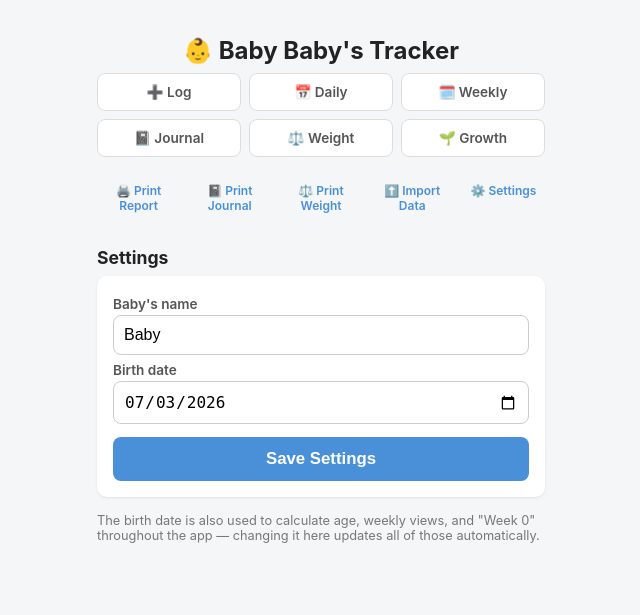
After one commit to vgx-gh/bubsteps, a Flask app: page /settings in a window 1280 px wide. The commit adds this page. Shown: the top 615 px of the page, without its empty margins (319-959 px from the left). Run offline with Flask 3, Linux system fonts and the light colour scheme; data that the repository does not hold is empty.

Commit message:
Add settings page for baby name/birth date; fix hardcoded Friday week anchor

```diff
--- a/app.py
+++ b/app.py
@@ -33,8 +33,8 @@ FEED_TYPES = ("breast", "express", "formula")
 # Accepted date formats for CSV import, tried in order
 DATE_FORMATS = ["%Y-%m-%d", "%d/%m/%Y", "%d/%m/%y", "%d-%m-%Y", "%Y/%m/%d"]
 
-# Ethan's birth date - used to calculate current age for the guidance page
-BABY_BIRTH_DATE = date(2026, 7, 3)
+# Baby's name and birth date are configurable via the /settings page (see get_settings()
+# below) instead of being hardcoded here.
 
 # General age-based guidance, roughly following common CDC/AAP-style newborn guidance.
 # Each entry applies from its "from_days" onward, in ascending order.
@@ -144,6 +144,53 @@ def get_db():
     return conn
 
 
+# Seed defaults - used only until someone saves real values on the /settings page,
+# so a freshly-cloned copy of the app behaves sensibly out of the box.
+DEFAULT_BABY_NAME = "Baby"
+DEFAULT_BIRTH_DATE = date(2026, 7, 3)
+
+
+def get_settings():
+    """Current baby_name (str) and birth_date (date object), read from the settings
+    table. Falls back to the defaults above if no settings row has been saved yet."""
+    conn = get_db()
+    row = conn.execute("SELECT * FROM settings WHERE id = 1").fetchone()
+    conn.close()
+    if row is None:
+        return {"baby_name": DEFAULT_BABY_NAME, "birth_date": DEFAULT_BIRTH_DATE}
+    return {
+        "baby_name": row["baby_name"],
+        "birth_date": datetime.strptime(row["birth_date"], "%Y-%m-%d").date(),
+    }
+
+
+def save_settings(baby_name, birth_date_str):
+    """birth_date_str should be an ISO 'YYYY-MM-DD' string, e.g. from an
+    <input type="date"> form field."""
+    conn = get_db()
+    conn.execute(
+        """
+        INSERT INTO settings (id, baby_name, birth_date) VALUES (1, ?, ?)
+        ON CONFLICT(id) DO UPDATE SET baby_name = excluded.baby_name, birth_date = excluded.birth_date
+        """,
+        (baby_name, birth_date_str),
+    )
+    conn.commit()
+    conn.close()
+
+
+def get_birth_date():
+    """Convenience accessor for the common case where only the date is needed."""
+    return get_settings()["birth_date"]
+
+
+@app.context_processor
+def inject_settings():
+    """Makes baby_name available in every template automatically, so templates don't
+    each need it passed in explicitly via render_template()."""
+    return {"baby_name": get_settings()["baby_name"]}
+
+
 def init_db():
     conn = get_db()
     conn.execute(
@@ -194,6 +241,15 @@ def init_db():
             week_number INTEGER PRIMARY KEY,
             filename TEXT NOT NULL,
             uploaded_at TEXT NOT NULL
+        )
+        """
+    )
+    conn.execute(
+        """
+        CREATE TABLE IF NOT EXISTS settings (
+            id INTEGER PRIMARY KEY CHECK (id = 1),
+            baby_name TEXT NOT NULL,
+            birth_date TEXT NOT NULL
         )
         """
     )
@@ -410,12 +466,12 @@ def day_view():
 
 @app.route("/week")
 def week_view():
-    # anchor date - defaults to today, week runs Fri-Thu containing that date
-    # (Ethan was born on a Friday, so weeks start there)
+    # anchor date - defaults to today. Each 7-day week starts on baby's birth weekday,
+    # so "Week 0" always begins the day baby was born (whatever day of the week that was)
     anchor_str = request.args.get("entry_date") or date.today().isoformat()
     anchor = datetime.strptime(anchor_str, "%Y-%m-%d").date()
-    days_since_friday = (anchor.weekday() - 4) % 7  # Friday = weekday() 4
-    week_start = anchor - timedelta(days=days_since_friday)
+    days_since_anchor_weekday = (anchor.weekday() - get_birth_date().weekday()) % 7
+    week_start = anchor - timedelta(days=days_since_anchor_weekday)
     week_end = week_start + timedelta(days=6)  # Thursday
 
     conn = get_db()
@@ -440,8 +496,8 @@ def week_view():
     next_week_anchor = (week_start + timedelta(days=7)).isoformat()
     is_current_week = (week_start <= date.today() <= week_end)
 
-    # Ethan's birth date is itself a Friday, so it's the start of his "Week 0"
-    week_number = (week_start - BABY_BIRTH_DATE).days // 7
+    # Baby's birth date is itself the start of "Week 0"
+    week_number = (week_start - get_birth_date()).days // 7
     is_birth_week = (week_number <= 0)
     last_fed = get_last_fed()
 
@@ -457,7 +513,7 @@ def week_view():
         is_current_week=is_current_week,
         week_number=week_number,
         is_birth_week=is_birth_week,
-        birth_week_anchor=BABY_BIRTH_DATE.isoformat(),
+        birth_week_anchor=get_birth_date().isoformat(),
         last_fed=last_fed,
         today=date.today().isoformat(),
         active="week",
@@ -742,10 +798,10 @@ def journal_view():
 
     anchor_str = request.args.get("entry_date") or date.today().isoformat()
     anchor = datetime.strptime(anchor_str, "%Y-%m-%d").date()
-    days_since_friday = (anchor.weekday() - 4) % 7
-    week_start = anchor - timedelta(days=days_since_friday)
+    days_since_anchor_weekday = (anchor.weekday() - get_birth_date().weekday()) % 7
+    week_start = anchor - timedelta(days=days_since_anchor_weekday)
     week_end = week_start + timedelta(days=6)
-    week_number = (week_start - BABY_BIRTH_DATE).days // 7
+    week_number = (week_start - get_birth_date()).days // 7
     is_birth_week = (week_number <= 0)
 
     conn = get_db()
@@ -770,7 +826,7 @@ def journal_view():
     for i in range(7):
         d = week_start + timedelta(days=i)
         d_str = d.isoformat()
-        day_number = (d - BABY_BIRTH_DATE).days
+        day_number = (d - get_birth_date()).days
         days.append({
             "date": d_str,
             "label": d.strftime("%a %d %b"),
@@ -789,7 +845,7 @@ def journal_view():
         week_end=week_end.isoformat(),
         week_number=week_number,
         is_birth_week=is_birth_week,
-        birth_week_anchor=BABY_BIRTH_DATE.isoformat(),
+        birth_week_anchor=get_birth_date().isoformat(),
         days=days,
         anchor=anchor_str,
         prev_week_anchor=prev_week_anchor,
@@ -916,8 +972,8 @@ def journal_report():
 
     def week_start_for(d_str):
         d = datetime.strptime(d_str, "%Y-%m-%d").date()
-        days_since_friday = (d.weekday() - 4) % 7
-        return d - timedelta(days=days_since_friday)
+        days_since_anchor_weekday = (d.weekday() - get_birth_date().weekday()) % 7
+        return d - timedelta(days=days_since_anchor_weekday)
 
     weeks = {}
     for d_str in by_date:
@@ -928,12 +984,12 @@ def journal_report():
     for ws in sorted(weeks.keys(), reverse=True):
         week_start_date = datetime.strptime(ws, "%Y-%m-%d").date()
         week_end_date = week_start_date + timedelta(days=6)
-        week_number = (week_start_date - BABY_BIRTH_DATE).days // 7
+        week_number = (week_start_date - get_birth_date()).days // 7
 
         day_list = []
         for d_str in sorted(weeks[ws], reverse=True):
             d = datetime.strptime(d_str, "%Y-%m-%d").date()
-            day_number = (d - BABY_BIRTH_DATE).days
+            day_number = (d - get_birth_date()).days
             day_list.append({"date": d_str, "day_number": day_number, "entries": by_date[d_str]})
 
         week_summaries.append({
@@ -953,7 +1009,7 @@ def journal_report():
 @app.route("/growth")
 def growth_view():
     today = date.today()
-    age_days = (today - BABY_BIRTH_DATE).days
+    age_days = (today - get_birth_date()).days
     weeks, days = divmod(age_days, 7)
     months = round(age_days / 30.44, 1)
 
@@ -969,7 +1025,7 @@ def growth_view():
         guidance=guidance,
         all_stages=AGE_GUIDANCE,
         current_index=current_index,
-        birth_date=BABY_BIRTH_DATE.isoformat(),
+        birth_date=get_birth_date().isoformat(),
         active="growth",
     )
 
@@ -997,7 +1053,7 @@ def get_photo_year_font(size, bold=False):
 
 def build_photo_collage_pdf(items_data, theme_key, title_text, label_prefix, upload_dir):
     """Compose a print-ready A3 (300 DPI) collage of 12 photos using Pillow.
-    Shared by both the 'Ethan's First Year' (months) and 'Ethan's First 12 Weeks' pages."""
+    Shared by both the year-view (months) and 12-week photo collage pages."""
     theme = PHOTO_YEAR_THEMES.get(theme_key, PHOTO_YEAR_THEMES["soft_blue"])
 
     dpi = 300
@@ -1192,7 +1248,9 @@ def photo_weeks_generate():
     weeks_data = [{"number": i, "filename": photos_by_week.get(i)} for i in range(1, 13)]
 
     weeks_upload_dir = os.path.join("static", "uploads", "photo_weeks")
-    pdf_buffer = build_photo_collage_pdf(weeks_data, theme_key, "Ethan's First 12 Weeks", "Week", weeks_upload_dir)
+    pdf_buffer = build_photo_collage_pdf(
+        weeks_data, theme_key, f"{get_settings()['baby_name']}'s First 12 Weeks", "Week", weeks_upload_dir
+    )
 
     return send_file(
         pdf_buffer,
@@ -1226,8 +1284,8 @@ def report_view():
     # then group dates into Fri-Thu weeks, matching the Weekly View's week boundaries
     def week_start_for(d_str):
         d = datetime.strptime(d_str, "%Y-%m-%d").date()
-        days_since_friday = (d.weekday() - 4) % 7
-        return d - timedelta(days=days_since_friday)
+        days_since_anchor_weekday = (d.weekday() - get_birth_date().weekday()) % 7
+        return d - timedelta(days=days_since_anchor_weekday)
 
     weeks = {}  # week_start_iso -> list of dates
     for d_str in by_date:
@@ -1238,7 +1296,7 @@ def report_view():
     for ws in sorted(weeks.keys(), reverse=True):  # latest week first
         week_start_date = datetime.strptime(ws, "%Y-%m-%d").date()
         week_end_date = week_start_date + timedelta(days=6)
-        week_number = (week_start_date - BABY_BIRTH_DATE).days // 7
+        week_number = (week_start_date - get_birth_date()).days // 7
 
         day_summaries = []
         for d_str in sorted(weeks[ws], reverse=True):  # latest day first within the week
@@ -1463,7 +1521,26 @@ def journal_export_csv():
     return Response(
         output.getvalue(),
         mimetype="text/csv",
-        headers={"Content-Disposition": "attachment; filename=baby-ethan-journal.csv"},
+        headers={"Content-Disposition": "attachment; filename=baby-tracker-journal.csv"},
+    )
+
+
+@app.route("/settings", methods=["GET", "POST"])
+def settings_view():
+    saved = False
+    if request.method == "POST":
+        baby_name = (request.form.get("baby_name") or "").strip() or DEFAULT_BABY_NAME
+        birth_date_str = request.form.get("birth_date") or date.today().isoformat()
+        save_settings(baby_name, birth_date_str)
+        saved = True
+
+    settings = get_settings()
+    return render_template(
+        "settings.html",
+        baby_name_value=settings["baby_name"],
+        birth_date_value=settings["birth_date"].isoformat(),
+        saved=saved,
+        active="settings",
     )
 
 
--- a/templates/_nav.html
+++ b/templates/_nav.html
@@ -11,4 +11,5 @@
     <a href="{{ url_for('journal_report') }}">📓 Print Journal</a>
     <a href="{{ url_for('weight_report') }}">⚖️ Print Weight</a>
     <a href="{{ url_for('import_csv') }}">⬆️ Import Data</a>
+    <a href="{{ url_for('settings_view') }}" {% if active=='settings' %}class="active"{% endif %}>⚙️ Settings</a>
 </div>
--- a/templates/day.html
+++ b/templates/day.html
@@ -3,7 +3,7 @@
 <head>
     <meta charset="UTF-8">
     <meta name="viewport" content="width=device-width, initial-scale=1.0">
-    <title>Daily View - Baby Ethan's Tracker</title>
+    <title>Daily View - Baby {{ baby_name }}'s Tracker</title>
     <link rel="stylesheet" href="{{ url_for('static', filename='style.css') }}">
     <style>
         .daily-add-link { font-size:0.72rem; color:#4a90d9; font-weight:700; text-decoration:none; background:#eaf4ff; padding:3px 8px; border-radius:8px; }
@@ -11,7 +11,7 @@
 </head>
 <body>
     <div class="container">
-        <h1>👶 Baby Ethan's Tracker</h1>
+        <h1>👶 Baby {{ baby_name }}'s Tracker</h1>
         {% include "_nav.html" %}
 
         {% if last_fed %}
--- a/templates/edit.html
+++ b/templates/edit.html
@@ -3,12 +3,12 @@
 <head>
     <meta charset="UTF-8">
     <meta name="viewport" content="width=device-width, initial-scale=1.0">
-    <title>Edit Entry - Baby Ethan's Tracker</title>
+    <title>Edit Entry - Baby {{ baby_name }}'s Tracker</title>
     <link rel="stylesheet" href="{{ url_for('static', filename='style.css') }}">
 </head>
 <body>
     <div class="container">
-        <h1>👶 Baby Ethan's Tracker</h1>
+        <h1>👶 Baby {{ baby_name }}'s Tracker</h1>
         {% include "_nav.html" with context %}
 
         <h2>Edit Entry</h2>
--- a/templates/import.html
+++ b/templates/import.html
@@ -3,7 +3,7 @@
 <head>
     <meta charset="UTF-8">
     <meta name="viewport" content="width=device-width, initial-scale=1.0">
-    <title>Import - Baby Ethan's Tracker</title>
+    <title>Import - Baby {{ baby_name }}'s Tracker</title>
     <link rel="stylesheet" href="{{ url_for('static', filename='style.css') }}">
     <style>
         .import-section-label { font-size: 0.75rem; font-weight: 700; color: #4a90d9; text-transform: uppercase; letter-spacing: 0.03em; margin: 20px 0 6px; }
@@ -12,7 +12,7 @@
 </head>
 <body>
     <div class="container">
-        <h1>👶 Baby Ethan's Tracker</h1>
+        <h1>👶 Baby {{ baby_name }}'s Tracker</h1>
         {% include "_nav.html" %}
 
         <h2>Import History from CSV</h2>
--- a/templates/index.html
+++ b/templates/index.html
@@ -3,7 +3,7 @@
 <head>
     <meta charset="UTF-8">
     <meta name="viewport" content="width=device-width, initial-scale=1.0">
-    <title>Baby Ethan's Tracker</title>
+    <title>Baby {{ baby_name }}'s Tracker</title>
     <link rel="stylesheet" href="{{ url_for('static', filename='style.css') }}">
     <style>
         .entry-section-label { font-size: 0.75rem; font-weight: 700; color: #4a90d9; text-transform: uppercase; letter-spacing: 0.03em; margin: 20px 0 6px; }
@@ -12,7 +12,7 @@
 </head>
 <body>
     <div class="container">
-        <h1>👶 Baby Ethan's Tracker</h1>
+        <h1>👶 Baby {{ baby_name }}'s Tracker</h1>
         {% include "_nav.html" with context %}
 
         {% if last_fed %}
--- a/templates/journal.html
+++ b/templates/journal.html
@@ -3,7 +3,7 @@
 <head>
     <meta charset="UTF-8">
     <meta name="viewport" content="width=device-width, initial-scale=1.0">
-    <title>Journal - Baby Ethan's Tracker</title>
+    <title>Journal - Baby {{ baby_name }}'s Tracker</title>
     <link rel="stylesheet" href="{{ url_for('static', filename='style.css') }}">
     <style>
         .journal-day { background:#fff; border-radius:10px; padding:12px 14px; margin-bottom:10px; box-shadow:0 1px 3px rgba(0,0,0,0.08); }
@@ -26,7 +26,7 @@
 </head>
 <body>
     <div class="container">
-        <h1>👶 Baby Ethan's Tracker</h1>
+        <h1>👶 Baby {{ baby_name }}'s Tracker</h1>
         {% include "_nav.html" %}
 
         <form method="GET" class="date-picker">
@@ -54,7 +54,7 @@
             <a href="{{ url_for('journal_view', entry_date=next_week_anchor) }}">Next Week ▶</a>
         </div>
 
-        <div class="last-fed-banner">Week {{ week_number }} of Ethan's life</div>
+        <div class="last-fed-banner">Week {{ week_number }} of {{ baby_name }}'s life</div>
         <h2>Week of {{ week_start }} to {{ week_end }}</h2>
 
         <h2>Day by Day</h2>
--- a/templates/journal_edit.html
+++ b/templates/journal_edit.html
@@ -3,12 +3,12 @@
 <head>
     <meta charset="UTF-8">
     <meta name="viewport" content="width=device-width, initial-scale=1.0">
-    <title>Edit Journal Entry - Baby Ethan's Tracker</title>
+    <title>Edit Journal Entry - Baby {{ baby_name }}'s Tracker</title>
     <link rel="stylesheet" href="{{ url_for('static', filename='style.css') }}">
 </head>
 <body>
     <div class="container">
-        <h1>👶 Baby Ethan's Tracker</h1>
+        <h1>👶 Baby {{ baby_name }}'s Tracker</h1>
         {% include "_nav.html" %}
 
         <h2>Edit Journal Entry</h2>
--- a/templates/journal_import.html
+++ b/templates/journal_import.html
@@ -3,12 +3,12 @@
 <head>
     <meta charset="UTF-8">
     <meta name="viewport" content="width=device-width, initial-scale=1.0">
-    <title>Import Journal - Baby Ethan's Tracker</title>
+    <title>Import Journal - Baby {{ baby_name }}'s Tracker</title>
     <link rel="stylesheet" href="{{ url_for('static', filename='style.css') }}">
 </head>
 <body>
     <div class="container">
-        <h1>👶 Baby Ethan's Tracker</h1>
+        <h1>👶 Baby {{ baby_name }}'s Tracker</h1>
         {% include "_nav.html" %}
 
         <h2>Import Journal from CSV</h2>
--- a/templates/photo_weeks.html
+++ b/templates/photo_weeks.html
@@ -3,7 +3,7 @@
 <head>
     <meta charset="UTF-8">
     <meta name="viewport" content="width=device-width, initial-scale=1.0">
-    <title>Ethan's First 12 Weeks - Baby Ethan's Tracker</title>
+    <title>{{ baby_name }}'s First 12 Weeks - Baby {{ baby_name }}'s Tracker</title>
     <link rel="stylesheet" href="{{ url_for('static', filename='style.css') }}">
     <style>
         .photo-year-intro { text-align:center; color:#666; font-size:0.85rem; margin-bottom:16px; }
@@ -25,10 +25,10 @@
 </head>
 <body>
     <div class="container">
-        <h1>👶 Baby Ethan's Tracker</h1>
+        <h1>👶 Baby {{ baby_name }}'s Tracker</h1>
         {% include "_nav.html" %}
 
-        <h2 style="text-align:center;">📸 Ethan's First 12 Weeks</h2>
+        <h2 style="text-align:center;">📸 {{ baby_name }}'s First 12 Weeks</h2>
         <p class="photo-year-intro">Upload one photo per week, then generate a print-ready A3 keepsake collage.</p>
         <div class="photo-progress">{{ filled_count }} / 12 weeks uploaded</div>
 
--- /dev/null
+++ b/templates/settings.html
@@ -0,0 +1,36 @@
+<!DOCTYPE html>
+<html lang="en">
+<head>
+    <meta charset="UTF-8">
+    <meta name="viewport" content="width=device-width, initial-scale=1.0">
+    <title>Settings - Baby {{ baby_name }}'s Tracker</title>
+    <link rel="stylesheet" href="{{ url_for('static', filename='style.css') }}">
+</head>
+<body>
+    <div class="container">
+        <h1>👶 Baby {{ baby_name }}'s Tracker</h1>
+        {% include "_nav.html" %}
+
+        <h2>Settings</h2>
+
+        {% if saved %}
+        <p style="color:#2e7d32; font-weight:600;">✅ Saved.</p>
+        {% endif %}
+
+        <form method="POST" class="log-form">
+            <label for="baby_name">Baby's name</label>
+            <input type="text" id="baby_name" name="baby_name" value="{{ baby_name_value }}" required>
+
+            <label for="birth_date">Birth date</label>
+            <input type="date" id="birth_date" name="birth_date" value="{{ birth_date_value }}" required>
+
+            <button type="submit">Save Settings</button>
+        </form>
+
+        <p style="font-size:0.8rem; color:#777; margin-top:16px;">
+            The birth date is also used to calculate age, weekly views, and "Week 0" throughout the app —
+            changing it here updates all of those automatically.
+        </p>
+    </div>
+</body>
+</html>
--- a/templates/week.html
+++ b/templates/week.html
@@ -3,7 +3,7 @@
 <head>
     <meta charset="UTF-8">
     <meta name="viewport" content="width=device-width, initial-scale=1.0">
-    <title>Weekly View - Baby Ethan's Tracker</title>
+    <title>Weekly View - Baby {{ baby_name }}'s Tracker</title>
     <link rel="stylesheet" href="{{ url_for('static', filename='style.css') }}">
     <style>
         .week-day-card { background:#fff; border-radius:10px; padding:12px 14px; margin-bottom:12px; box-shadow:0 1px 3px rgba(0,0,0,0.08); }
@@ -20,7 +20,7 @@
 </head>
 <body>
     <div class="container">
-        <h1>👶 Baby Ethan's Tracker</h1>
+        <h1>👶 Baby {{ baby_name }}'s Tracker</h1>
         {% include "_nav.html" with context %}
 
         {% if last_fed %}
@@ -54,7 +54,7 @@
             <a href="{{ url_for('week_view', entry_date=next_week_anchor) }}">Next Week ▶</a>
         </div>
 
-        <div class="week-life-banner">Week {{ week_number }} of Ethan's life</div>
+        <div class="week-life-banner">Week {{ week_number }} of {{ baby_name }}'s life</div>
         <h2>Week of {{ week_start }} to {{ week_end }}</h2>
 
         <h2>Day by Day</h2>
--- a/templates/weight.html
+++ b/templates/weight.html
@@ -3,7 +3,7 @@
 <head>
     <meta charset="UTF-8">
     <meta name="viewport" content="width=device-width, initial-scale=1.0">
-    <title>Weight - Baby Ethan's Tracker</title>
+    <title>Weight - Baby {{ baby_name }}'s Tracker</title>
     <link rel="stylesheet" href="{{ url_for('static', filename='style.css') }}">
     <style>
         table.weight-history { width:100%; table-layout:fixed; border-collapse:collapse; background:#fff; border-radius:10px; overflow:hidden; box-shadow:0 1px 3px rgba(0,0,0,0.08); }
@@ -18,7 +18,7 @@
 </head>
 <body>
     <div class="container">
-        <h1>👶 Baby Ethan's Tracker</h1>
+        <h1>👶 Baby {{ baby_name }}'s Tracker</h1>
         {% include "_nav.html" %}
 
         <div class="weight-page-header">
--- a/templates/weight_edit.html
+++ b/templates/weight_edit.html
@@ -3,12 +3,12 @@
 <head>
     <meta charset="UTF-8">
     <meta name="viewport" content="width=device-width, initial-scale=1.0">
-    <title>Edit Weight - Baby Ethan's Tracker</title>
+    <title>Edit Weight - Baby {{ baby_name }}'s Tracker</title>
     <link rel="stylesheet" href="{{ url_for('static', filename='style.css') }}">
 </head>
 <body>
     <div class="container">
-        <h1>👶 Baby Ethan's Tracker</h1>
+        <h1>👶 Baby {{ baby_name }}'s Tracker</h1>
         {% include "_nav.html" %}
 
         <h2>Edit Weight Entry</h2>
--- a/templates/weight_report.html
+++ b/templates/weight_report.html
@@ -3,7 +3,7 @@
 <head>
     <meta charset="UTF-8">
     <meta name="viewport" content="width=device-width, initial-scale=1.0">
-    <title>Weight Report - Baby Ethan's Tracker</title>
+    <title>Weight Report - Baby {{ baby_name }}'s Tracker</title>
     <link rel="stylesheet" href="{{ url_for('static', filename='style.css') }}">
     <style>
         @media print {
@@ -20,12 +20,12 @@
 <body>
     <div class="container">
         <div class="no-print">
-            <h1>👶 Baby Ethan's Tracker</h1>
+            <h1>👶 Baby {{ baby_name }}'s Tracker</h1>
             {% include "_nav.html" %}
             <button class="print-btn" onclick="window.print()">🖨️ Print / Save as PDF</button>
         </div>
 
-        <h1 style="text-align:left;">Baby Ethan — Weight Report</h1>
+        <h1 style="text-align:left;">Baby {{ baby_name }} — Weight Report</h1>
         <p style="color:#888; font-size:0.85rem;">Generated {{ generated_at }}</p>
 
         {% if latest %}
```
Also changed, not shown: templates/growth.html (+5 -5 lines), templates/journal_report.html (+4 -4 lines), templates/report.html (+4 -4 lines).
